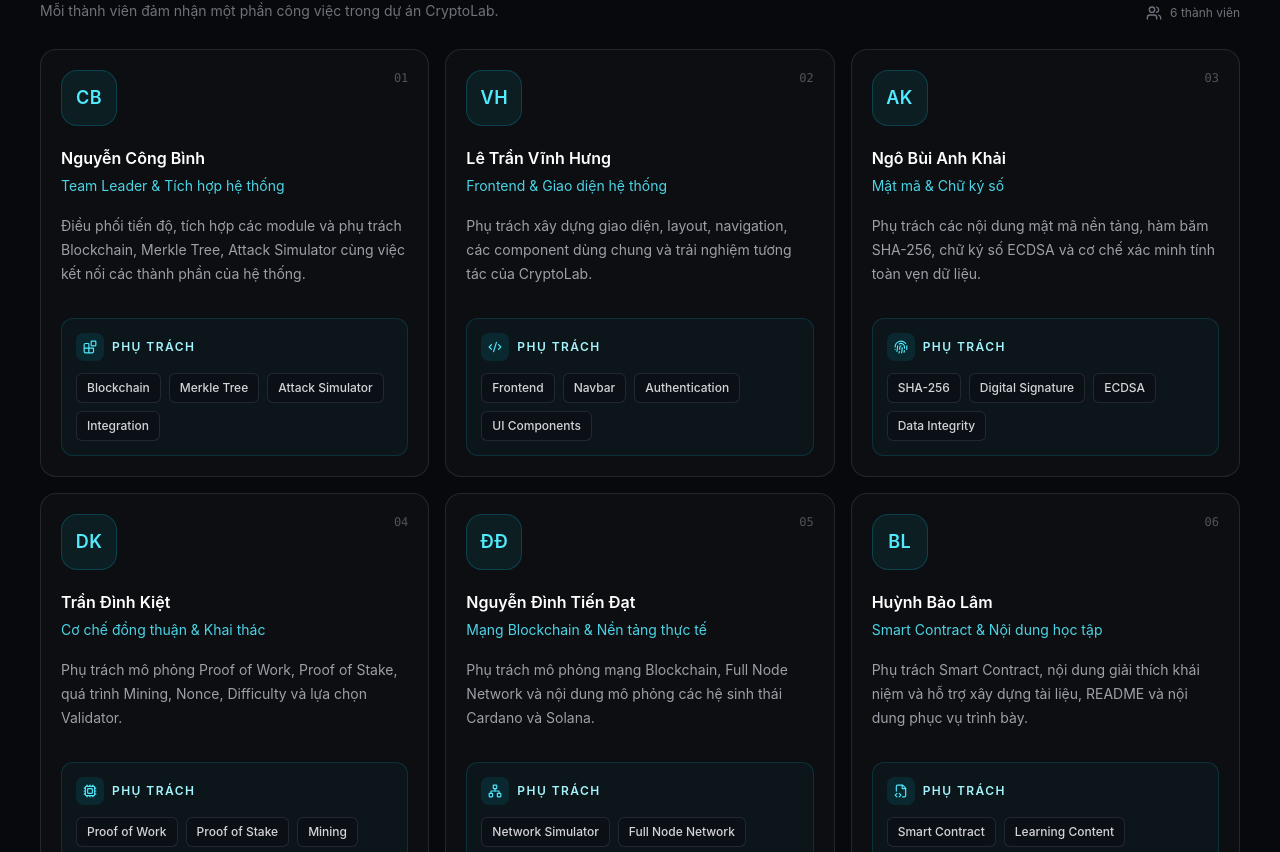
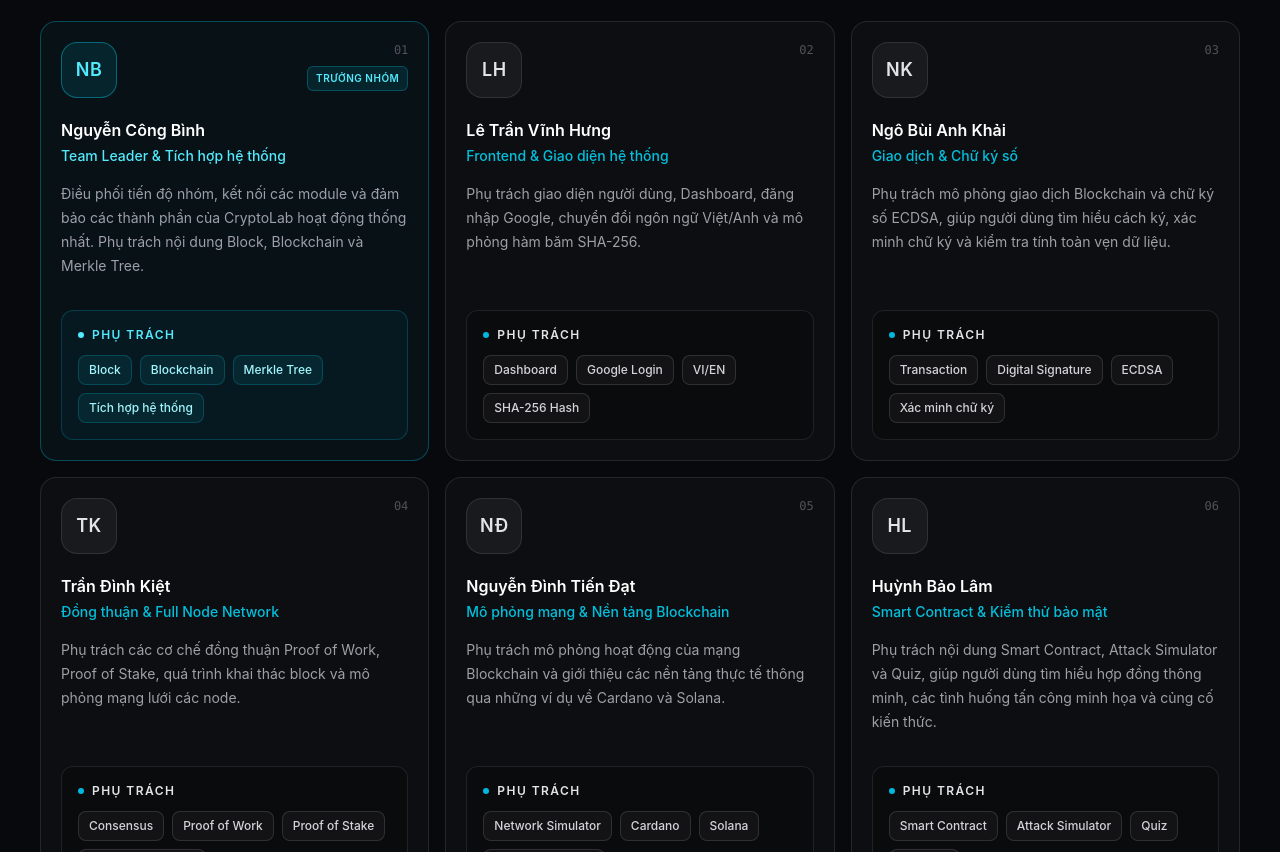
Before and after one commit to binhdepzai06/Blockchain, a React (Vite) app: page /team in a window 1280 px wide. Shown: the part 808-1660 px from the top of the page. Built offline with nearby package versions, Linux system fonts and the light colour scheme; no server answers.

Commit message:
Update team avatars and highlight responsibilities

```diff
--- a/src/pages/team/TeamPage.tsx
+++ b/src/pages/team/TeamPage.tsx
@@ -1,12 +1,7 @@
+
 import {
   ArrowRight,
-  Blocks,
-  Code2,
-  Cpu,
-  FileCode2,
-  Fingerprint,
   GitBranch,
-  Network,
   ShieldCheck,
   Users,
 } from "lucide-react";
@@ -21,92 +16,89 @@ interface TeamMember {
   description: string;
   descriptionEn: string;
   modules: string[];
-  icon: typeof Users;
+  modulesEn: string[];
+  isLeader?: boolean;
 }
 
 const teamMembers: TeamMember[] = [
   {
     id: "01",
-    initials: "CB",
+    initials: "NB",
     name: "Nguyễn Công Bình",
     role: "Team Leader & Tích hợp hệ thống",
     roleEn: "Team Leader & System Integration",
     description:
-      "Điều phối tiến độ, tích hợp các module và phụ trách Blockchain, Merkle Tree, Attack Simulator cùng việc kết nối các thành phần của hệ thống.",
+      "Điều phối tiến độ nhóm, kết nối các module và đảm bảo các thành phần của CryptoLab hoạt động thống nhất. Phụ trách nội dung Block, Blockchain và Merkle Tree.",
     descriptionEn:
-      "Coordinates the project, integrates modules, and works on Blockchain, Merkle Tree, Attack Simulator, and system-level integration.",
-    modules: [
-      "Blockchain",
-      "Merkle Tree",
-      "Attack Simulator",
-      "Integration",
-    ],
-    icon: Blocks,
+      "Coordinates the team, integrates modules, and ensures the CryptoLab components work together. Responsible for Block, Blockchain, and Merkle Tree.",
+    modules: ["Block", "Blockchain", "Merkle Tree", "Tích hợp hệ thống"],
+    modulesEn: ["Block", "Blockchain", "Merkle Tree", "System Integration"],
+    isLeader: true,
   },
   {
     id: "02",
-    initials: "VH",
+    initials: "LH",
     name: "Lê Trần Vĩnh Hưng",
     role: "Frontend & Giao diện hệ thống",
     roleEn: "Frontend & System Interface",
     description:
-      "Phụ trách xây dựng giao diện, layout, navigation, các component dùng chung và trải nghiệm tương tác của CryptoLab.",
+      "Phụ trách giao diện người dùng, Dashboard, đăng nhập Google, chuyển đổi ngôn ngữ Việt/Anh và mô phỏng hàm băm SHA-256.",
     descriptionEn:
-      "Builds the interface, layouts, navigation, shared components, and interactive experience of CryptoLab.",
-    modules: ["Frontend", "Navbar", "Authentication", "UI Components"],
-    icon: Code2,
+      "Responsible for the user interface, Dashboard, Google login, Vietnamese/English language switching, and SHA-256 hashing simulation.",
+    modules: ["Dashboard", "Google Login", "VI/EN", "SHA-256 Hash"],
+    modulesEn: ["Dashboard", "Google Login", "VI/EN", "SHA-256 Hash"],
   },
   {
     id: "03",
-    initials: "AK",
+    initials: "NK",
     name: "Ngô Bùi Anh Khải",
-    role: "Mật mã & Chữ ký số",
-    roleEn: "Cryptography & Digital Signature",
+    role: "Giao dịch & Chữ ký số",
+    roleEn: "Transactions & Digital Signatures",
     description:
-      "Phụ trách các nội dung mật mã nền tảng, hàm băm SHA-256, chữ ký số ECDSA và cơ chế xác minh tính toàn vẹn dữ liệu.",
+      "Phụ trách mô phỏng giao dịch Blockchain và chữ ký số ECDSA, giúp người dùng tìm hiểu cách ký, xác minh chữ ký và kiểm tra tính toàn vẹn dữ liệu.",
     descriptionEn:
-      "Works on core cryptography concepts, SHA-256 hashing, ECDSA digital signatures, and data integrity verification.",
-    modules: ["SHA-256", "Digital Signature", "ECDSA", "Data Integrity"],
-    icon: Fingerprint,
+      "Responsible for Blockchain transaction and ECDSA digital signature simulations, demonstrating signing, signature verification, and data integrity.",
+    modules: ["Transaction", "Digital Signature", "ECDSA", "Xác minh chữ ký"],
+    modulesEn: ["Transaction", "Digital Signature", "ECDSA", "Verification"],
   },
   {
     id: "04",
-    initials: "DK",
+    initials: "TK",
     name: "Trần Đình Kiệt",
-    role: "Cơ chế đồng thuận & Khai thác",
-    roleEn: "Consensus & Mining",
+    role: "Đồng thuận & Full Node Network",
+    roleEn: "Consensus & Full Node Network",
     description:
-      "Phụ trách mô phỏng Proof of Work, Proof of Stake, quá trình Mining, Nonce, Difficulty và lựa chọn Validator.",
+      "Phụ trách các cơ chế đồng thuận Proof of Work, Proof of Stake, quá trình khai thác block và mô phỏng mạng lưới các node.",
     descriptionEn:
-      "Works on Proof of Work, Proof of Stake, mining, nonce, difficulty, and validator selection simulations.",
-    modules: ["Proof of Work", "Proof of Stake", "Mining", "Validator"],
-    icon: Cpu,
+      "Responsible for Proof of Work, Proof of Stake, block mining, and Full Node Network simulations.",
+    modules: ["Consensus", "Proof of Work", "Proof of Stake", "Full Node Network"],
+    modulesEn: ["Consensus", "Proof of Work", "Proof of Stake", "Full Node Network"],
   },
   {
     id: "05",
-    initials: "ĐĐ",
+    initials: "NĐ",
     name: "Nguyễn Đình Tiến Đạt",
-    role: "Mạng Blockchain & Nền tảng thực tế",
-    roleEn: "Blockchain Network & Real-World Platforms",
+    role: "Mô phỏng mạng & Nền tảng Blockchain",
+    roleEn: "Network Simulation & Blockchain Platforms",
     description:
-      "Phụ trách mô phỏng mạng Blockchain, Full Node Network và nội dung mô phỏng các hệ sinh thái Cardano và Solana.",
+      "Phụ trách mô phỏng hoạt động của mạng Blockchain và giới thiệu các nền tảng thực tế thông qua những ví dụ về Cardano và Solana.",
     descriptionEn:
-      "Works on Blockchain network simulation, Full Node Network, and real-world ecosystem simulations for Cardano and Solana.",
-    modules: ["Network Simulator", "Full Node Network", "Cardano", "Solana"],
-    icon: Network,
+      "Responsible for Blockchain network simulation and demonstrations of real-world platforms, including Cardano and Solana.",
+    modules: ["Network Simulator", "Cardano", "Solana", "So sánh nền tảng"],
+    modulesEn: ["Network Simulator", "Cardano", "Solana", "Platform Comparison"],
   },
   {
     id: "06",
-    initials: "BL",
+    initials: "HL",
     name: "Huỳnh Bảo Lâm",
-    role: "Smart Contract & Nội dung học tập",
-    roleEn: "Smart Contract & Learning Content",
+    role: "Smart Contract & Kiểm thử bảo mật",
+    roleEn: "Smart Contracts & Security Testing",
     description:
-      "Phụ trách Smart Contract, nội dung giải thích khái niệm và hỗ trợ xây dựng tài liệu, README và nội dung phục vụ trình bày.",
+      "Phụ trách nội dung Smart Contract, Attack Simulator và Quiz, giúp người dùng tìm hiểu hợp đồng thông minh, các tình huống tấn công minh họa và củng cố kiến thức.",
     descriptionEn:
-      "Works on Smart Contract, educational explanations, documentation, README, and presentation content.",
-    modules: ["Smart Contract", "Learning Content", "Documentation", "README"],
-    icon: FileCode2,
+      "Responsible for Smart Contracts, Attack Simulator, and Quiz, helping users explore smart contracts, illustrative attack scenarios, and review key concepts.",
+    modules: ["Smart Contract", "Attack Simulator", "Quiz", "Tổng kết"],
+    modulesEn: ["Smart Contract", "Attack Simulator", "Quiz", "Wrap-up"],
   },
 ];
 
@@ -157,6 +149,7 @@ export default function TeamPage() {
                   <p className="text-xs uppercase tracking-[0.18em] text-zinc-500">
                     {isEnglish ? "About the project" : "Về dự án"}
                   </p>
+
                   <h2 className="mt-1 text-lg font-medium text-white">
                     {isEnglish ? "What is CryptoLab?" : "CryptoLab là gì?"}
                   </h2>
@@ -165,20 +158,20 @@ export default function TeamPage() {
 
               <p className="mt-6 text-sm leading-7 text-zinc-400">
                 {isEnglish
-                  ? "CryptoLab is an interactive Blockchain learning website developed to help users understand fundamental Blockchain concepts through direct interaction and visual simulation."
-                  : "CryptoLab là website học Blockchain tương tác được xây dựng nhằm giúp người dùng hiểu các khái niệm nền tảng của Blockchain thông qua thao tác trực tiếp và mô phỏng trực quan."}
+                  ? "CryptoLab is an interactive Blockchain learning website designed to help users explore fundamental concepts through hands-on interaction and visual simulations."
+                  : "CryptoLab là website học Blockchain tương tác, được xây dựng nhằm giúp người dùng tìm hiểu các khái niệm nền tảng thông qua thao tác trực tiếp và mô phỏng trực quan."}
               </p>
 
               <p className="mt-4 text-sm leading-7 text-zinc-400">
                 {isEnglish
-                  ? "The project combines theoretical knowledge with practical simulations, allowing users to observe how data is hashed, transactions are processed, blocks are formed, consensus is reached, and Blockchain networks operate."
-                  : "Dự án kết hợp kiến thức lý thuyết với các mô phỏng thực hành, giúp người dùng quan sát cách dữ liệu được băm, giao dịch được xử lý, block được hình thành, cơ chế đồng thuận hoạt động và mạng Blockchain vận hành."}
+                  ? "The project connects theoretical knowledge with practical examples, allowing users to explore how data is hashed, transactions are processed, blocks are linked, and consensus mechanisms work."
+                  : "Dự án kết nối kiến thức lý thuyết với các ví dụ thực hành, giúp người dùng tìm hiểu cách dữ liệu được băm, giao dịch được xử lý, các block liên kết với nhau và cơ chế đồng thuận hoạt động."}
               </p>
 
               <p className="mt-4 text-sm leading-7 text-zinc-400">
                 {isEnglish
-                  ? "Our goal is to create a simple, visual, and practical environment where Blockchain concepts can be explored instead of being learned only through theory."
-                  : "Mục tiêu của nhóm là xây dựng một môi trường đơn giản, trực quan và thực tế, nơi các khái niệm Blockchain có thể được khám phá thay vì chỉ học thông qua lý thuyết."}
+                  ? "Our goal is to make Blockchain easier to understand through a simple, visual, and practical learning experience."
+                  : "Mục tiêu của nhóm là giúp Blockchain trở nên dễ hiểu hơn thông qua trải nghiệm học tập đơn giản, trực quan và thực tế."}
               </p>
             </div>
           </div>
@@ -189,7 +182,7 @@ export default function TeamPage() {
           <div className="mb-7 flex items-end justify-between gap-4">
             <div>
               <p className="text-xs uppercase tracking-[0.18em] text-zinc-500">
-                {isEnglish ? "The team" : "Đội ngũ"}
+                {isEnglish ? "The team" : "ĐỘI NGŨ"}
               </p>
 
               <h2 className="mt-2 text-2xl font-semibold text-white">
@@ -200,8 +193,8 @@ export default function TeamPage() {
 
               <p className="mt-2 text-sm text-zinc-500">
                 {isEnglish
-                  ? "Each member contributes to a specific part of the CryptoLab project."
-                  : "Mỗi thành viên đảm nhận một phần công việc trong dự án CryptoLab."}
+                  ? "Each member takes responsibility for specific parts of CryptoLab."
+                  : "Mỗi thành viên đảm nhận một nhóm công việc cụ thể trong dự án CryptoLab."}
               </p>
             </div>
 
@@ -213,22 +206,43 @@ export default function TeamPage() {
 
           <div className="grid gap-4 md:grid-cols-2 xl:grid-cols-3">
             {teamMembers.map((member) => {
-              const Icon = member.icon;
+              const responsibilities = isEnglish
+                ? member.modulesEn
+                : member.modules;
 
               return (
                 <article
                   key={member.id}
-                  className="group rounded-2xl border border-white/10 bg-white/[0.025] p-5 transition-colors hover:border-cyan-400/30 hover:bg-white/[0.04]"
+                  className={`group rounded-2xl border p-5 transition-colors ${
+                    member.isLeader
+                      ? "border-cyan-400/30 bg-cyan-400/[0.045] hover:border-cyan-400/50"
+                      : "border-white/10 bg-white/[0.025] hover:border-white/20 hover:bg-white/[0.04]"
+                  }`}
                 >
                   {/* Avatar and member number */}
                   <div className="flex items-start justify-between">
-                    <div className="flex h-14 w-14 items-center justify-center rounded-2xl border border-cyan-400/20 bg-cyan-400/[0.08] text-lg font-semibold tracking-wide text-cyan-300 transition-colors group-hover:border-cyan-400/40 group-hover:bg-cyan-400/[0.12]">
+                    <div
+                      className={`flex h-14 w-14 items-center justify-center rounded-2xl border text-lg font-semibold tracking-wide ${
+                        member.isLeader
+                          ? "border-cyan-400/40 bg-cyan-400/10 text-cyan-300"
+                          : "border-white/10 bg-white/[0.05] text-zinc-200"
+                      }`}
+                      aria-label={`Avatar ${member.name}`}
+                    >
                       {member.initials}
                     </div>
 
-                    <span className="font-mono text-xs text-zinc-600">
-                      {member.id}
-                    </span>
+                    <div className="flex flex-col items-end gap-2">
+                      <span className="font-mono text-xs text-zinc-600">
+                        {member.id}
+                      </span>
+
+                      {member.isLeader && (
+                        <span className="rounded-md border border-cyan-400/25 bg-cyan-400/10 px-2 py-1 text-[10px] font-semibold uppercase tracking-wider text-cyan-300">
+                          {isEnglish ? "Team Leader" : "Trưởng nhóm"}
+                        </span>
+                      )}
+                    </div>
                   </div>
 
                   {/* Name */}
@@ -237,34 +251,54 @@ export default function TeamPage() {
                   </h3>
 
                   {/* Role */}
-                  <p className="mt-1 text-sm leading-6 text-cyan-300/90">
+                  <p
+                    className={`mt-1 text-sm font-medium ${
+                      member.isLeader ? "text-cyan-300" : "text-cyan-400/90"
+                    }`}
+                  >
                     {isEnglish ? member.roleEn : member.role}
                   </p>
 
                   {/* Description */}
-                  <p className="mt-4 min-h-[84px] text-sm leading-6 text-zinc-400">
+                  <p className="mt-4 min-h-[108px] text-sm leading-6 text-zinc-400">
                     {isEnglish
                       ? member.descriptionEn
                       : member.description}
                   </p>
 
-                  {/* Responsibilities */}
-                  <div className="mt-5 rounded-xl border border-cyan-400/15 bg-cyan-400/[0.04] p-3.5">
+                  {/* Highlighted responsibilities */}
+                  <div
+                    className={`mt-5 rounded-xl border p-4 ${
+                      member.isLeader
+                        ? "border-cyan-400/20 bg-cyan-400/[0.045]"
+                        : "border-white/[0.09] bg-black/20"
+                    }`}
+                  >
                     <div className="mb-3 flex items-center gap-2">
-                      <div className="flex h-7 w-7 items-center justify-center rounded-lg bg-cyan-400/10">
-                        <Icon className="h-3.5 w-3.5 text-cyan-300" />
-                      </div>
+                      <span
+                        className={`h-1.5 w-1.5 rounded-full ${
+                          member.isLeader ? "bg-cyan-300" : "bg-cyan-500"
+                        }`}
+                      />
 
-                      <p className="text-xs font-semibold uppercase tracking-[0.12em] text-cyan-200">
+                      <p
+                        className={`text-xs font-semibold uppercase tracking-[0.12em] ${
+                          member.isLeader ? "text-cyan-300" : "text-zinc-200"
+                        }`}
+                      >
                         {isEnglish ? "Responsibilities" : "Phụ trách"}
                       </p>
                     </div>
 
                     <div className="flex flex-wrap gap-2">
-                      {member.modules.map((module) => (
+                      {responsibilities.map((module) => (
                         <span
                           key={module}
-                          className="rounded-md border border-white/10 bg-[#0b1017] px-2.5 py-1.5 text-xs font-medium text-zinc-300 transition-colors group-hover:border-cyan-400/20"
+                          className={`rounded-lg border px-2.5 py-1.5 text-xs font-medium ${
+                            member.isLeader
+                              ? "border-cyan-400/20 bg-cyan-400/[0.08] text-cyan-200"
+                              : "border-white/[0.12] bg-white/[0.04] text-zinc-300"
+                          }`}
                         >
                           {module}
                         </span>
@@ -290,6 +324,7 @@ export default function TeamPage() {
                   <p className="text-xs uppercase tracking-[0.18em] text-zinc-500">
                     GitHub
                   </p>
+
                   <h2 className="mt-1 text-lg font-medium text-white">
                     {isEnglish
                       ? "Explore the source code"
```
